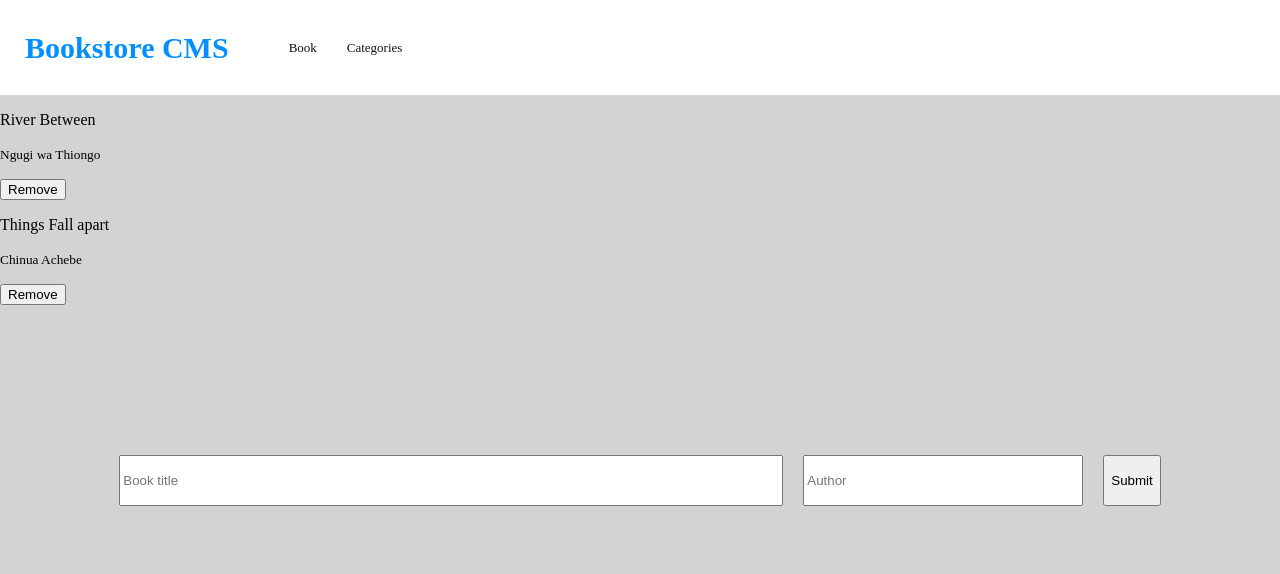
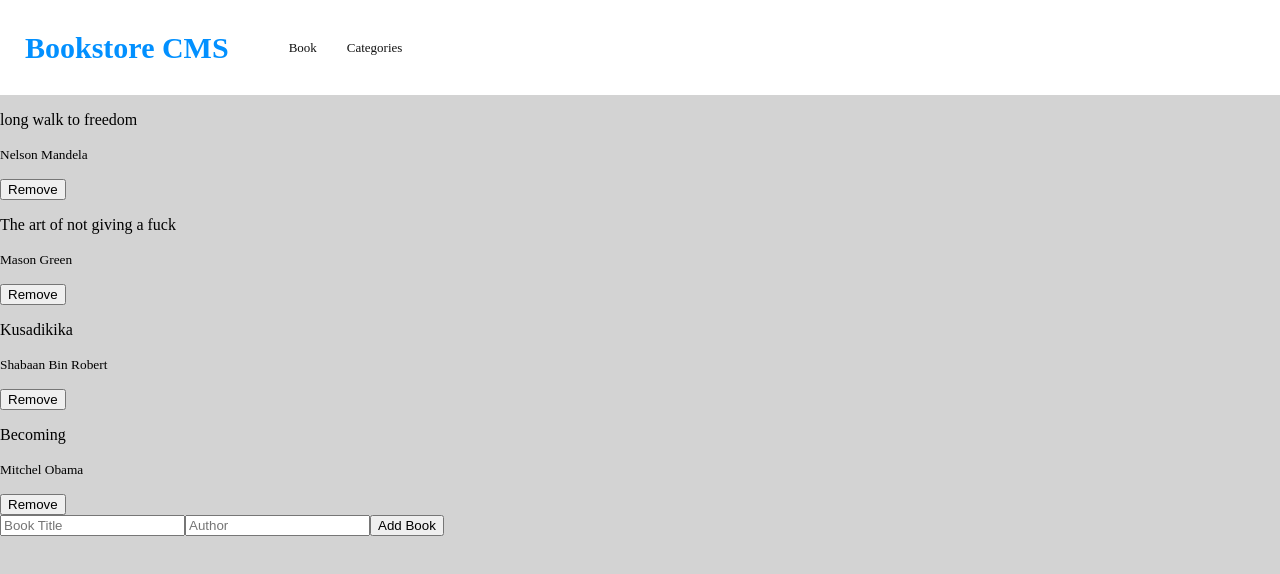
Before and after one commit to DavyKn/bookstore, a React (Create React App) app: page / in a window 1280 px wide. Shown: the top 574 px of the page. Built offline with nearby package versions, Linux system fonts and the light colour scheme.

Commit message:
actions added

```diff
--- a/package.json
+++ b/package.json
@@ -12,6 +12,7 @@
     "react-redux": "^8.0.2",
     "react-router-dom": "^6.3.0",
     "react-scripts": "^5.0.1",
+    "uuid": "^8.3.2",
     "web-vitals": "^2.1.4"
   },
   "scripts": {
--- a/src/components/Book.js
+++ b/src/components/Book.js
@@ -1,16 +1,19 @@
 import React from 'react';
+import { useDispatch } from 'react-redux';
+import { removeBook } from '../redux/books/books';
 
 export default function Book(Props) {
-  const { title, author } = Props;
+  const { book } = Props;
+  const dispatch = useDispatch();
   return (
     <div className="container">
       <div className="book-arrange">
         <p>
-          {title}
+          {book.title}
         </p>
-        <p><small>{author}</small></p>
+        <p><small>{book.author}</small></p>
       </div>
-      <button type="button" className="remove-btn">Remove</button>
+      <button type="button" className="remove-btn" onClick={() => dispatch(removeBook(book))}>Remove</button>
     </div>
   );
 }
--- a/src/components/BookList.js
+++ b/src/components/BookList.js
@@ -1,13 +1,19 @@
-import React from 'react';
+import React, { useSelector } from 'react-redux';
 import Book from './Book';
 import Form from './Form';
 
-const BookList = () => (
-  <>
-    <Book title="River Between" author="Ngugi wa Thiongo" />
-    <Book title="Things Fall apart" author="Chinua Achebe" />
-    <Form />
-  </>
-);
+const BookList = () => {
+  const books = useSelector((state) => state.books);
+  return (
+    <div>
+      <div className="book-list">
+        {books.map((book) => (
+          <Book key={book.id} book={book} />
+        ))}
+        <Form />
+      </div>
+    </div>
+  );
+};
 
 export default BookList;
--- a/src/components/Categories.js
+++ b/src/components/Categories.js
@@ -1,9 +1,14 @@
 import React from 'react';
+import { useDispatch, useSelector } from 'react-redux';
+import { checkStatus } from '../redux/categories/categories';
 
 export default function Categories() {
+  const dispatch = useDispatch();
+  const categories = useSelector((state) => state.categories);
   return (
     <div className="categories>">
-      <button type="button" className="check-button">Check Status</button>
+      <h3>{categories}</h3>
+      <button type="button" className="check-button" onClick={() => { dispatch(checkStatus()); }}>Check Status</button>
     </div>
   );
 }
--- a/src/components/Form.js
+++ b/src/components/Form.js
@@ -1,12 +1,35 @@
-import React from 'react';
+import React, { useState } from 'react';
 import './form.css';
+import { useDispatch } from 'react-redux';
+import { v4 as uuidv4 } from 'uuid';
+import { addBook } from '../redux/books/books';
 
-const Form = () => (
-  <div className="form-container">
-    <input type="text" className="book-title" placeholder="Book title" />
-    <input type="text" className="book-author" placeholder="Author" />
-    <button type="submit" className="submit-btn">Submit</button>
-  </div>
-);
+const Form = () => {
+  const dispatch = useDispatch();
+  const [titleInput, setTitleInput] = useState('');
+  const [authorInput, setAuthorInput] = useState('');
+
+  return (
+    <div className="form">
+      <form
+        className="addbook-form"
+        onSubmit={(e) => {
+          e.preventDefault();
+          dispatch(addBook({
+            id: uuidv4(),
+            title: titleInput,
+            author: authorInput,
+          }));
+          setTitleInput('');
+          setAuthorInput('');
+        }}
+      >
+        <input type="text" placeholder="Book Title" value={titleInput} onInput={(e) => setTitleInput(e.target.value)} />
+        <input type="text" placeholder="Author" value={authorInput} onInput={(e) => setAuthorInput(e.target.value)} />
+        <button type="submit">Add Book</button>
+      </form>
+    </div>
+  );
+};
 
 export default Form;
--- a/src/index.js
+++ b/src/index.js
@@ -2,13 +2,17 @@ import React from 'react';
 import ReactDOM from 'react-dom/client';
 import { BrowserRouter } from 'react-router-dom';
 import './index.css';
+import { Provider } from 'react-redux';
 import App from './App';
+import store from './redux/configureStore';
 
 const root = ReactDOM.createRoot(document.getElementById('root'));
 root.render(
   <React.StrictMode>
     <BrowserRouter>
-      <App />
+      <Provider store={store}>
+        <App />
+      </Provider>
     </BrowserRouter>
   </React.StrictMode>,
 );
--- a/src/redux/books/books.js
+++ b/src/redux/books/books.js
@@ -3,20 +3,27 @@ const REMOVE_BOOK = 'bookstore/books/REMOVE_BOOK';
 
 // ACTION TYPE
 
-const addBook = () => ({
-  type: ADD_BOOK,
+export const addBook = (book) => ({
+  type: ADD_BOOK, book,
 });
 
-const removeBook = () => ({
-  type: REMOVE_BOOK,
+export const removeBook = (book) => ({
+  type: REMOVE_BOOK, book,
 });
 
 //  reducer
 
-const bookReducer = (state = [], action) => {
+const initialState = [
+  { title: 'long walk to freedom', author: 'Nelson Mandela', id: 1 },
+  { title: 'The art of not giving a fuck', author: 'Mason Green', id: 2 },
+  { title: 'Kusadikika', author: 'Shabaan Bin Robert', id: 3 },
+  { title: 'Becoming', author: 'Mitchel Obama', id: 4 },
+];
+
+const bookReducer = (state = initialState, action) => {
   switch (action.type) {
     case ADD_BOOK:
-      return [...state, action.payload];
+      return [...state.concat(action.book)];
     case REMOVE_BOOK:
       return [...state.filter((book) => book.id !== action.book.id)];
     default: return state;
@@ -24,4 +31,3 @@ const bookReducer = (state = [], action) => {
 };
 
 export default bookReducer;
-export { addBook, removeBook };
--- a/src/redux/configureStore.js
+++ b/src/redux/configureStore.js
@@ -2,11 +2,11 @@ import { configureStore } from '@reduxjs/toolkit';
 import bookReducer from './books/books';
 import categoryReducer from './categories/categories';
 
-const rootReducer = {
-  books: bookReducer,
-  categories: categoryReducer,
-};
-
-const store = configureStore(rootReducer);
+const store = configureStore({
+  reducer: {
+    books: bookReducer,
+    categories: categoryReducer,
+  },
+});
 
 export default store;
```
Also changed, not shown: 1 other file (tests, documents, lock files or other folders).
